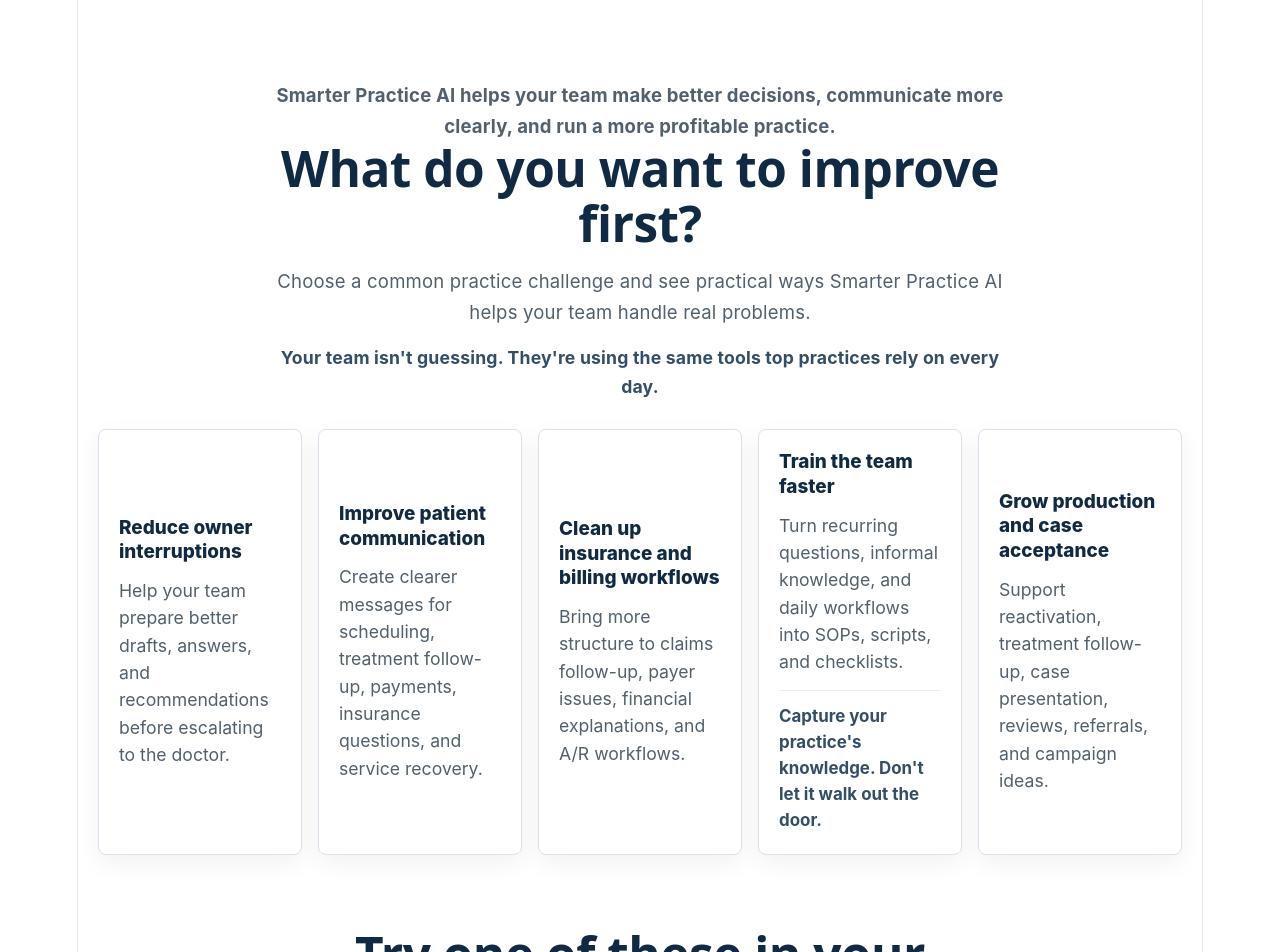
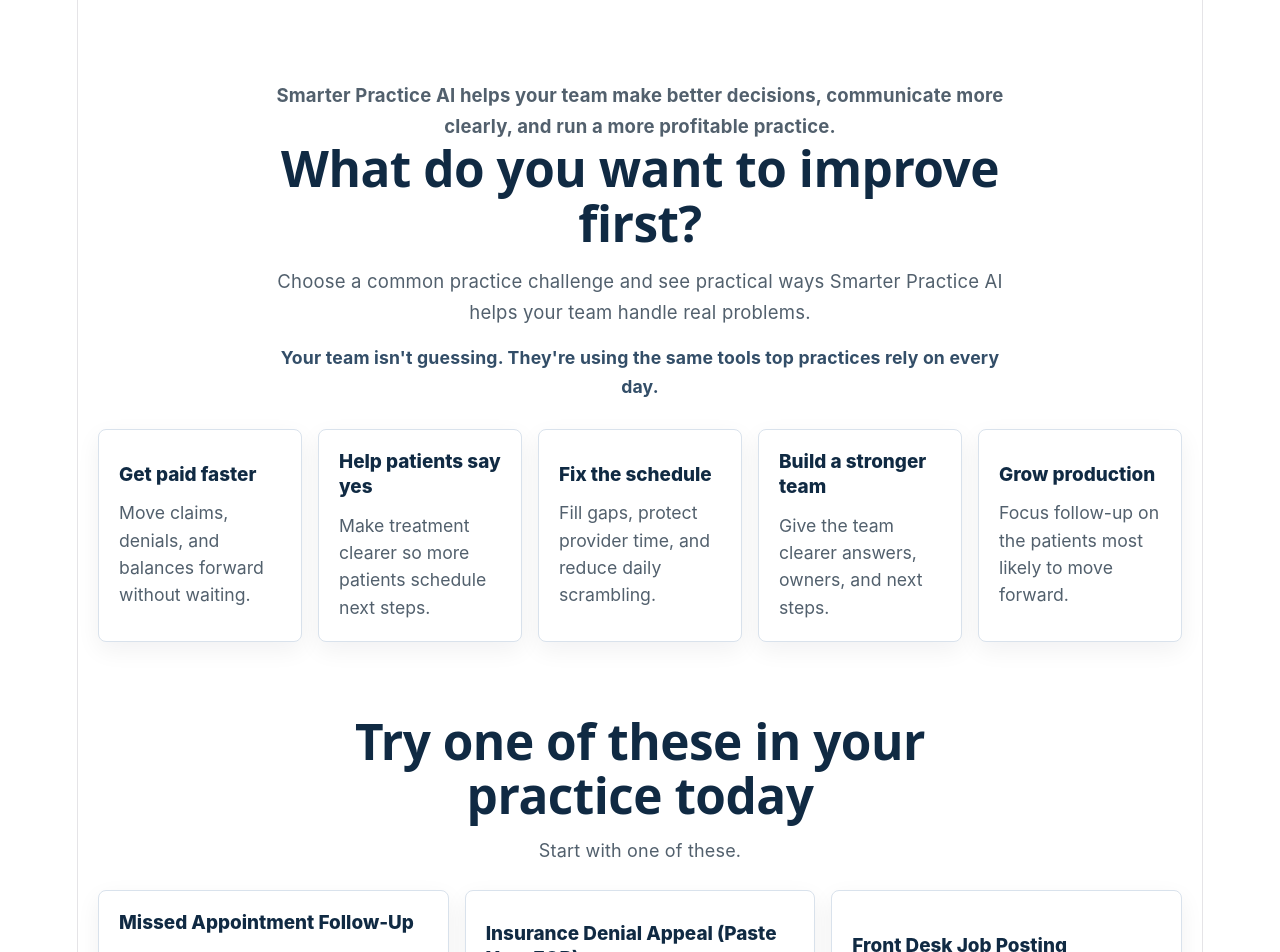
Before and after one commit to jeremyphelps-SP/smarterpractice-site, a React (Vite) app: page / in a window 1280 px wide. Shown: the top 952 px of the page. Built offline with nearby package versions, Linux system fonts and the light colour scheme.

Commit message:
Connect StartHere and CoachCapabilities into guided flow

```diff
--- a/src/App.jsx
+++ b/src/App.jsx
@@ -9,14 +9,28 @@ import { trackEvent } from "./utils/analytics";
 
 export default function App() {
   const [selectedChallenge, setSelectedChallenge] = useState(null);
+  const [selectedCoachCategory, setSelectedCoachCategory] =
+    useState("Get Paid Faster");
   const [selectedQuickWin, setSelectedQuickWin] = useState(null);
   const matrixRef = useRef(null);
+  const coachCapabilitiesRef = useRef(null);
 
-  const handleSelectChallenge = (challengeKey) => {
+  const handleSelectChallenge = (challengeKey, coachCategory) => {
     setSelectedQuickWin(null);
     setSelectedChallenge(challengeKey);
+    if (coachCategory) {
+      setSelectedCoachCategory(coachCategory);
+    }
     trackEvent("challenge_selected", {
       selectedChallenge: challengeKey,
+      selectedCoachCategory: coachCategory,
+    });
+
+    requestAnimationFrame(() => {
+      coachCapabilitiesRef.current?.scrollIntoView({
+        behavior: "smooth",
+        block: "start",
+      });
     });
   };
 
@@ -42,7 +56,12 @@ export default function App() {
         selectedChallenge={selectedChallenge}
         selectedQuickWin={selectedQuickWin}
       />
-      <CoachCapabilities />
+      <div ref={coachCapabilitiesRef}>
+        <CoachCapabilities
+          selectedCategoryName={selectedCoachCategory}
+          onSelectCategory={setSelectedCoachCategory}
+        />
+      </div>
       <div id="scenario-matrix" ref={matrixRef}>
         <CoachScenarioMatrix
           selectedChallenge={selectedChallenge}
--- a/src/components/CoachCapabilities.jsx
+++ b/src/components/CoachCapabilities.jsx
@@ -1,11 +1,10 @@
-import { useState } from "react";
 import { coachCapabilityCategories } from "../data/coachCapabilities";
 import "./CoachCapabilities.css";
 
-export default function CoachCapabilities() {
-  const [selectedCategoryName, setSelectedCategoryName] = useState(
-    "Get Paid Faster",
-  );
+export default function CoachCapabilities({
+  selectedCategoryName = "Get Paid Faster",
+  onSelectCategory = () => {},
+}) {
   const selectedCategory =
     coachCapabilityCategories.find(
       (category) => category.category === selectedCategoryName,
@@ -15,8 +14,11 @@ export default function CoachCapabilities() {
     <section className="coach-capabilities" aria-labelledby="coach-capabilities-title">
       <div className="coach-capabilities__intro">
         <p className="coach-capabilities__eyebrow">PRACTICE-READY AI SUPPORT</p>
+        <p className="coach-capabilities__bridge">
+          Once you pick a problem, here&rsquo;s how your team actually handles it.
+        </p>
         <h2 id="coach-capabilities-title">
-          Role-specific AI support for the work your practice already does
+          Here&rsquo;s how your team handles it
         </h2>
         <p>
           Give each part of the practice a clearer way to draft, decide,
@@ -51,7 +53,7 @@ export default function CoachCapabilities() {
                   type="button"
                   className="coach-capabilities__category-button"
                   aria-pressed={isSelected}
-                  onClick={() => setSelectedCategoryName(category.category)}
+                  onClick={() => onSelectCategory(category.category)}
                 >
                   <span>{category.category}</span>
                   <small>{category.summary}</small>
--- a/src/components/CoachScenarioMatrix.jsx
+++ b/src/components/CoachScenarioMatrix.jsx
@@ -7,11 +7,11 @@ const buttonResetStyle = {
 };
 
 const challengeLabels = {
-  "owner-bottleneck": "Reduce owner interruptions",
-  "patient-communication": "Improve patient communication",
-  "insurance-billing": "Clean up insurance and billing workflows",
-  "team-training": "Train the team faster",
-  "growth-case-acceptance": "Grow production and case acceptance",
+  "owner-bottleneck": "Fix the schedule",
+  "patient-communication": "Help patients say yes",
+  "insurance-billing": "Get paid faster",
+  "team-training": "Build a stronger team",
+  "growth-case-acceptance": "Grow production",
 };
 
 const quickWinScenarioIds = {
--- a/src/components/QuickWinsSection.jsx
+++ b/src/components/QuickWinsSection.jsx
@@ -2,11 +2,11 @@ import { trackEvent } from "../utils/analytics";
 import "./QuickWinsSection.css";
 
 const challengeLabels = {
-  "owner-bottleneck": "Reduce owner interruptions",
-  "patient-communication": "Improve patient communication",
-  "insurance-billing": "Clean up insurance and billing workflows",
-  "team-training": "Train the team faster",
-  "growth-case-acceptance": "Grow production and case acceptance",
+  "owner-bottleneck": "Fix the schedule",
+  "patient-communication": "Help patients say yes",
+  "insurance-billing": "Get paid faster",
+  "team-training": "Build a stronger team",
+  "growth-case-acceptance": "Grow production",
 };
 
 const quickWinsByChallenge = {
--- a/src/components/StartHereSection.jsx
+++ b/src/components/StartHereSection.jsx
@@ -2,35 +2,34 @@ import "./StartHereSection.css";
 
 const challengeOptions = [
   {
-    title: "Reduce owner interruptions",
-    description:
-      "Help your team prepare better drafts, answers, and recommendations before escalating to the doctor.",
-    challengeKey: "owner-bottleneck",
+    title: "Get paid faster",
+    description: "Move claims, denials, and balances forward without waiting.",
+    challengeKey: "insurance-billing",
+    coachCategory: "Get Paid Faster",
   },
   {
-    title: "Improve patient communication",
-    description:
-      "Create clearer messages for scheduling, treatment follow-up, payments, insurance questions, and service recovery.",
+    title: "Help patients say yes",
+    description: "Make treatment clearer so more patients schedule next steps.",
     challengeKey: "patient-communication",
+    coachCategory: "Help Patients Say Yes",
   },
   {
-    title: "Clean up insurance and billing workflows",
-    description:
-      "Bring more structure to claims follow-up, payer issues, financial explanations, and A/R workflows.",
-    challengeKey: "insurance-billing",
+    title: "Fix the schedule",
+    description: "Fill gaps, protect provider time, and reduce daily scrambling.",
+    challengeKey: "owner-bottleneck",
+    coachCategory: "Fix the Schedule",
   },
   {
-    title: "Train the team faster",
-    description:
-      "Turn recurring questions, informal knowledge, and daily workflows into SOPs, scripts, and checklists.",
-    note: "Capture your practice's knowledge. Don't let it walk out the door.",
+    title: "Build a stronger team",
+    description: "Give the team clearer answers, owners, and next steps.",
     challengeKey: "team-training",
+    coachCategory: "Run a Stronger Team",
   },
   {
-    title: "Grow production and case acceptance",
-    description:
-      "Support reactivation, treatment follow-up, case presentation, reviews, referrals, and campaign ideas.",
+    title: "Grow production",
+    description: "Focus follow-up on the patients most likely to move forward.",
     challengeKey: "growth-case-acceptance",
+    coachCategory: "Grow Production",
   },
 ];
 
@@ -60,13 +59,12 @@ export default function StartHereSection({ onSelectChallenge = () => {} }) {
               className="start-here__card"
               key={challenge.challengeKey}
               type="button"
-              onClick={() => onSelectChallenge(challenge.challengeKey)}
+              onClick={() =>
+                onSelectChallenge(challenge.challengeKey, challenge.coachCategory)
+              }
             >
               <span>{challenge.title}</span>
               <p>{challenge.description}</p>
-              {challenge.note && (
-                <p className="start-here__card-note">{challenge.note}</p>
-              )}
             </button>
           ))}
         </div>
```
